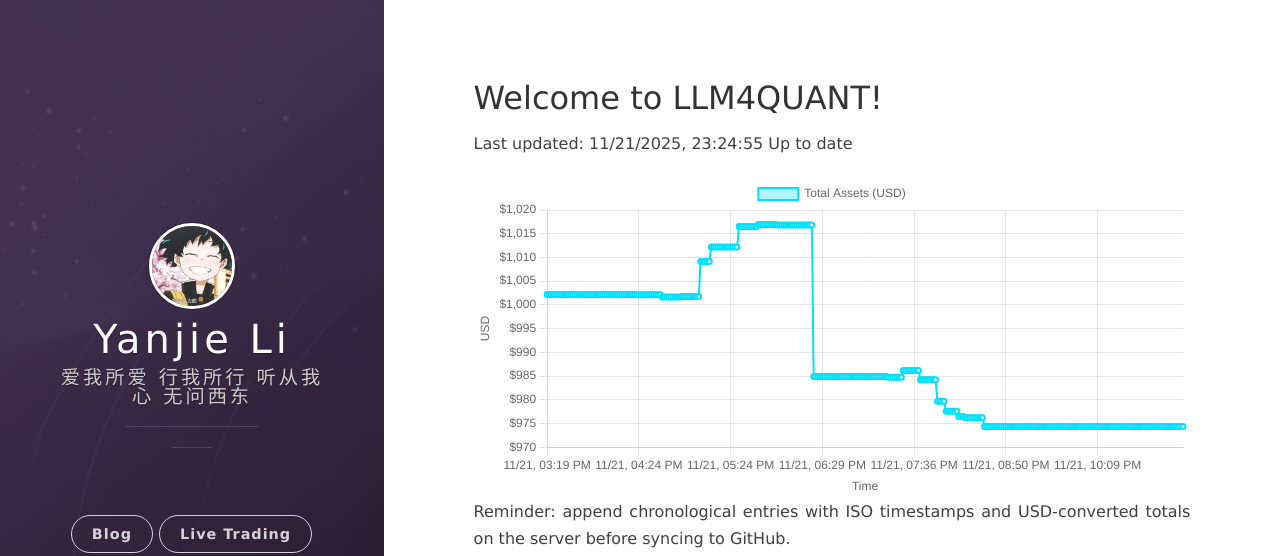
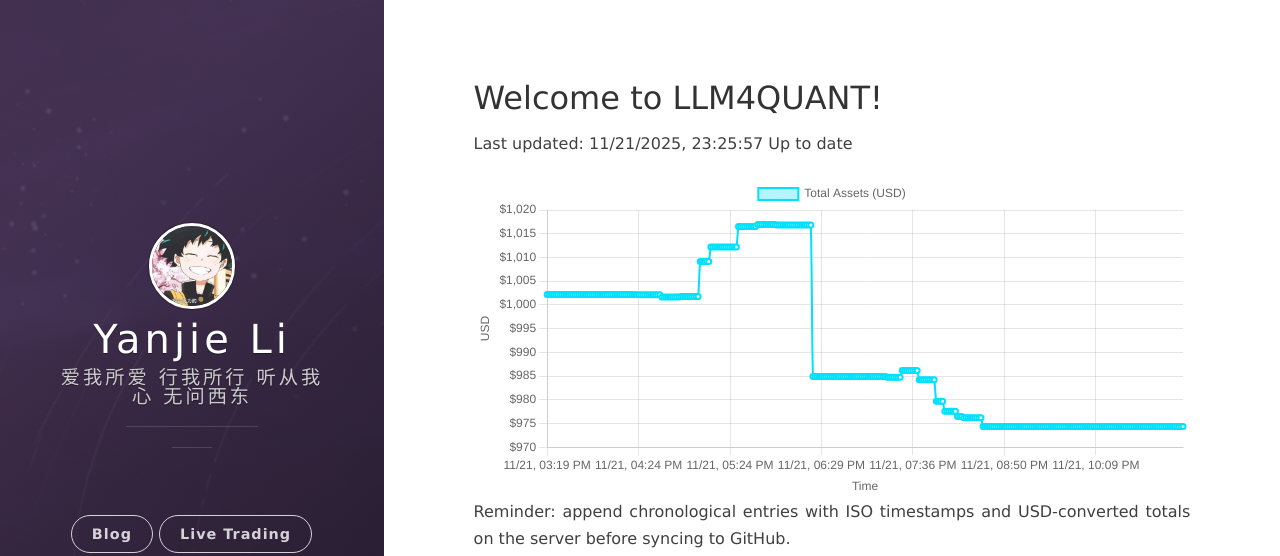
Before and after one commit to leeyegy/leeyegy.github.io, a Jekyll site: the page built from live-trading.html, in a window 1280 px wide. Shown: the top 556 px of the page. Built offline with Jekyll 4.4.1, drawn with Linux system fonts in a browser that asks for light colours; nearby versions of some CDN libraries.

Commit message:
AccountMonitor: update balance history 2025-11-22T07:25:57+08:00

```diff
--- a/assets/data/binance/balance-history.json
+++ b/assets/data/binance/balance-history.json
@@ -1,5 +1,5 @@
 {
-  "generatedAt": "2025-11-22T07:24:55+08:00",
+  "generatedAt": "2025-11-22T07:25:57+08:00",
   "asset": "total_usd_value",
   "history": [
     {
@@ -1197,6 +1197,10 @@
     {
       "timestamp": "2025-11-22T07:24:55+08:00",
       "totalUsd": 974.36593718
+    },
+    {
+      "timestamp": "2025-11-22T07:25:57+08:00",
+      "totalUsd": 974.36593718
     }
   ]
 }
```
